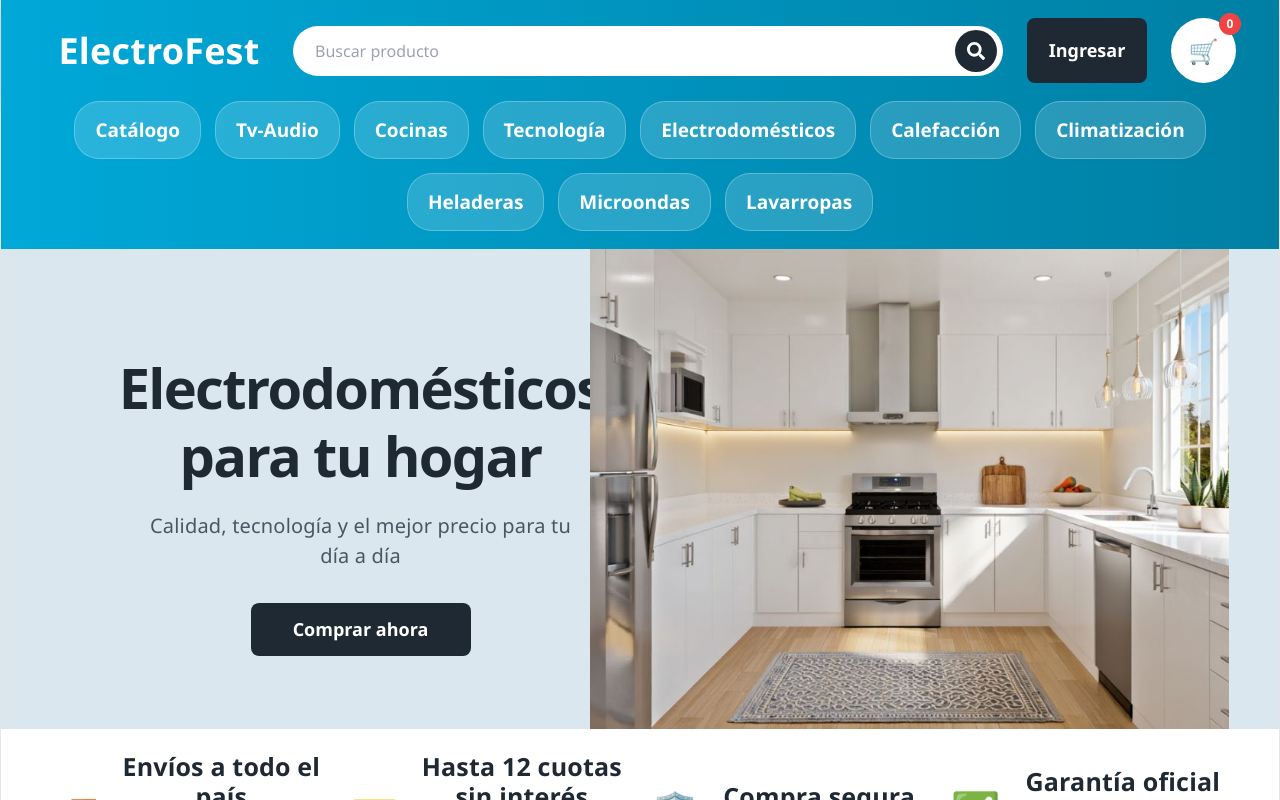
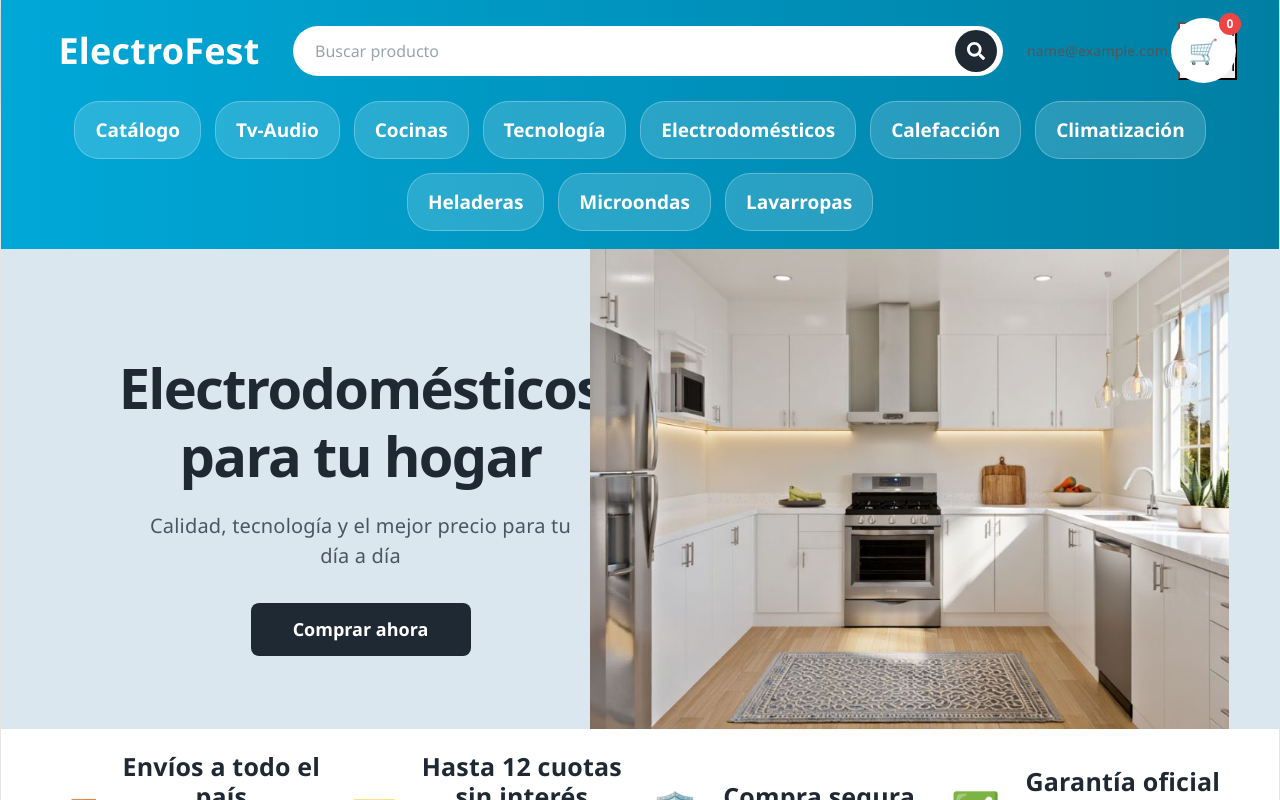
Before and after one commit to diegobufa/TP-3-Programacion, a React (Vite) app in the folder frontend/: page / in a window 1280 px wide. Shown: the top 800 px of the page. Built offline with nearby package versions, Linux system fonts and the light colour scheme; no server answers; sample sign-in values are in the browser's storage.

Commit message:
Agregados cambios al app.jsx y de correccion de imports

```diff
--- a/frontend/src/App.jsx
+++ b/frontend/src/App.jsx
@@ -8,21 +8,52 @@ import AdminDashboard from "./pages/admin/AdminDashboard";
 import AdminPedidos from "./pages/admin/AdminPedidos";
 import AdminPedidoDetalle from "./pages/admin/AdminPedidoDetalle";
 import { ToastContainer } from "react-toastify";
+import { AuthProvider } from "./context/authContext";
+import ProtectedRoute from "./components/protectedRoutes/ProtectedRoute";
+import Login from "./pages/login/Login";
+import Registro from "./pages/registro/Registro";
+import AdminUsuarios from "./pages/admin/AdminUsuarios";
 
 function App() {
   return (
     <BrowserRouter>
+      {/* 🔴 2. ENVOLVEMOS TODO CON EL PROVIDER PARA EVITAR EL ERROR DEL HEADER */}
+      <AuthProvider>
         <Routes>
+          {/* 💻 RUTAS PÚBLICAS */}
           <Route path="/" element={<Dashboard />} />
           <Route path="/producto/:id" element={<ProductDetail />} />
+
+          {/* 🔴 Nuevas rutas creadas por vos */}
+          <Route path="/login" element={<Login />} />
+          <Route path="/registro" element={<Registro />} />
+
+          {/* 🛡️ RUTAS PROTEGIDAS PARA EL STAFF (Admin = 2, Superadmin = 3) */}
+          <Route element={<ProtectedRoute allowedRoles={[2, 3]} />}>
             <Route path="/admin/productos" element={<AdminProducts />} />
-        <Route path="/admin" element={<AdminLayout/>} >
+
+            <Route path="/admin" element={<AdminLayout />}>
               <Route index element={<Navigate to="dashboard" replace />} />
-          <Route path="dashboard" element={<AdminDashboard/>} />
-          <Route path="pedidos" element={<AdminPedidos/>} />
-          <Route path="pedidos/:id" element={<AdminPedidoDetalle/>} />
+              <Route path="dashboard" element={<AdminDashboard />} />
+              <Route path="pedidos" element={<AdminPedidos />} />
+              <Route path="pedidos/:id" element={<AdminPedidoDetalle />} />
+
+              {/* 🔴 EXCLUSIVO SUPERADMIN (Rol ID: 3): Tu ABM de gestión de usuarios */}
+              <Route
+                path="usuarios"
+                element={
+                  <ProtectedRoute allowedRoles={[3]}>
+                    <AdminUsuarios />
+                  </ProtectedRoute>
+                }
+              />
             </Route>
+          </Route>
+
+          {/* Redirección por si entran a una ruta que no existe */}
+          <Route path="*" element={<Navigate to="/" replace />} />
         </Routes>
+
         <ToastContainer
           position="top-right"
           autoClose={2500}
@@ -32,6 +63,7 @@ function App() {
           draggable
           theme="colored"
         />
+      </AuthProvider>
     </BrowserRouter>
   );
 }
--- a/frontend/src/components/Header.jsx
+++ b/frontend/src/components/Header.jsx
@@ -1,8 +1,13 @@
 import { FaSearch } from "react-icons/fa";
 import { useNavigate } from "react-router-dom";
 import { Link } from "react-router-dom";
+import { useContext } from "react";
+import { AuthContext } from "../context/authContext";
+
 const Header = ({ textoBusqueda, setTextoBusqueda, setBusqueda }) => {
   const navigate = useNavigate();
+
+  const { user, logoutUser } = useContext(AuthContext);
 
   const buscar = () => {
     if (textoBusqueda.trim() === "") return;
@@ -24,6 +29,7 @@ const Header = ({ textoBusqueda, setTextoBusqueda, setBusqueda }) => {
       buscar();
     }
   };
+
 
   return (
     <header className="header">
@@ -53,7 +59,28 @@ const Header = ({ textoBusqueda, setTextoBusqueda, setBusqueda }) => {
         </button>
       </div>
 
-      <button>Ingresar</button>
+      <div className="auth-buttons-container" style={{ display: "flex", gap: "10px", alignItems: "center" }}>
+
+        {!user ? (
+          <button onClick={() => navigate("/login")} className="login-btn">
+            Ingresar
+          </button>
+        ) : (
+          <>
+            {user.fk_rol === 3 && (
+              <Link to="/admin/usuarios" style={{ color: "#007bff", textDecoration: "none", fontWeight: "bold" }}>
+                ⚙️ Panel Usuarios
+              </Link>
+            )}
+
+            <span style={{ fontSize: "14px", color: "#555" }}>{user.email}</span>
+
+            <button onClick={logoutUser} className="logout-btn">
+              Cerrar Sesión
+            </button>
+          </>
+        )}
+      </div>
 
       <div className="cart-btn">
         🛒
--- a/frontend/src/components/protectedRoutes/ProtectedRoute.jsx
+++ b/frontend/src/components/protectedRoutes/ProtectedRoute.jsx
@@ -1,6 +1,6 @@
 import { useContext } from 'react';
 import { Navigate, Outlet } from 'react-router-dom';
-import { AuthContext } from '../context/authContext';
+import { AuthContext } from '../../context/authContext';
 
 export default function ProtectedRoute({ allowedRoles }) {
   const { user } = useContext(AuthContext);
--- a/frontend/src/pages/admin/AdminUsuarios.jsx
+++ b/frontend/src/pages/admin/AdminUsuarios.jsx
@@ -1,6 +1,6 @@
 import { useEffect, useState, useContext } from 'react';
-import { AuthContext } from '../context/AuthContext';
-import { authService } from '../services/authService';
+import { AuthContext } from "../../context/authContext";
+import { authService } from '../../services/authServices';
 
 export default function AdminUsuarios() {
   const [usuarios, setUsuarios] = useState([]);
--- a/frontend/src/pages/login/Login.jsx
+++ b/frontend/src/pages/login/Login.jsx
@@ -1,6 +1,6 @@
 import { useState, useContext } from 'react';
-import { AuthContext } from '../context/AuthContext';
-import { authService } from '../services/authService';
+import { AuthContext } from "../../context/authContext";
+import { authService } from '../../services/authServices';
 import { useNavigate } from 'react-router-dom';
 
 export default function Login() {
--- a/frontend/src/pages/registro/Registro.jsx
+++ b/frontend/src/pages/registro/Registro.jsx
@@ -1,5 +1,5 @@
 import { useState } from 'react';
-import { authService } from '../services/authService';
+import { authService } from '../../services/authServices';
 import { useNavigate } from 'react-router-dom';
 
 export default function Registro() {
--- a/frontend/src/services/authServices.js
+++ b/frontend/src/services/authServices.js
@@ -1,6 +1,6 @@
 import { API_URL } from "../constants/productConstants";
 
-export const authservices = {
+export const authService = {
 
   registro: async (datosUsuario) => {
     const res = await fetch(`${API_URL}/auth/register`, {
```
Lines whose indentation alone changed are shown as unchanged.
